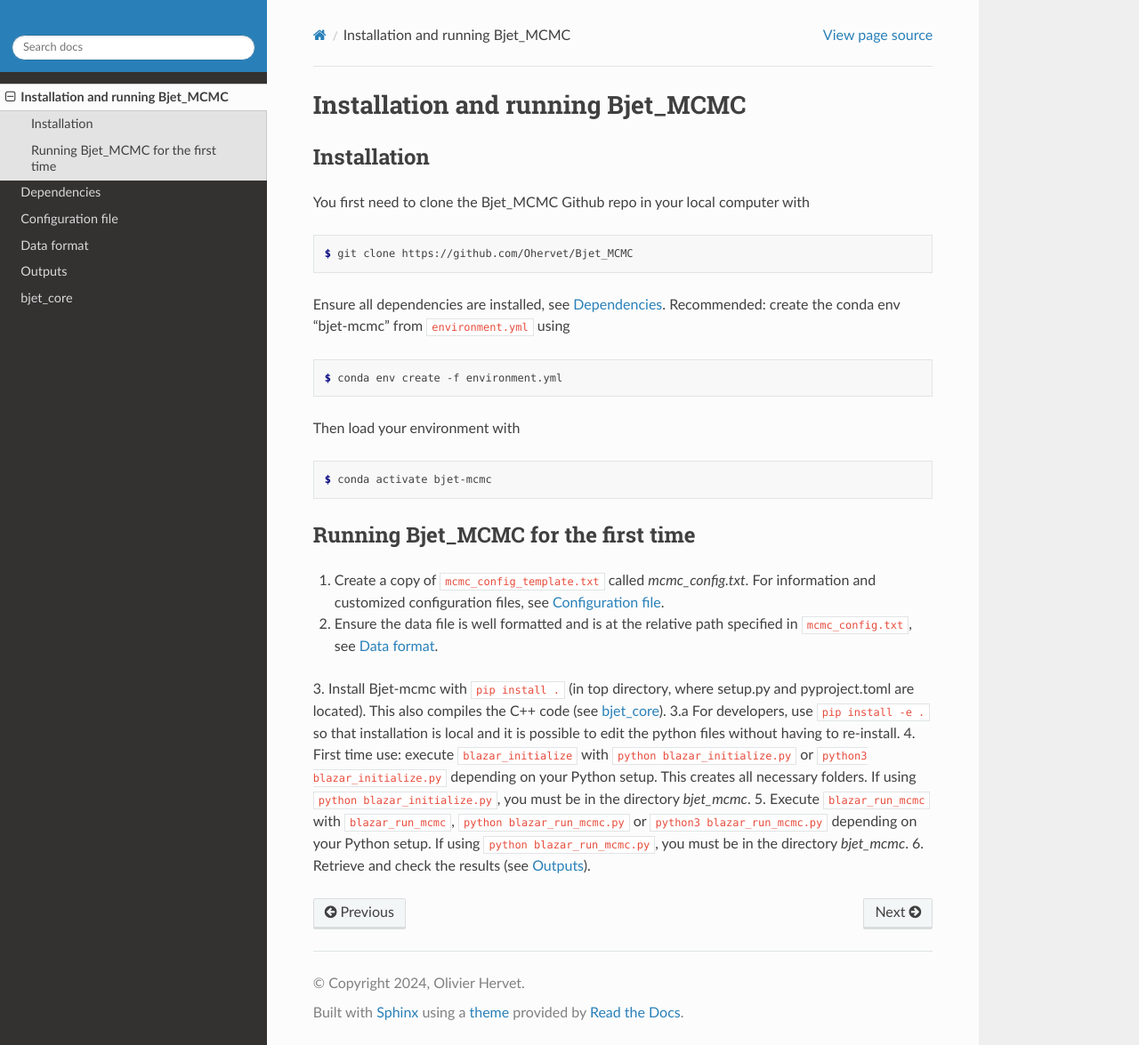
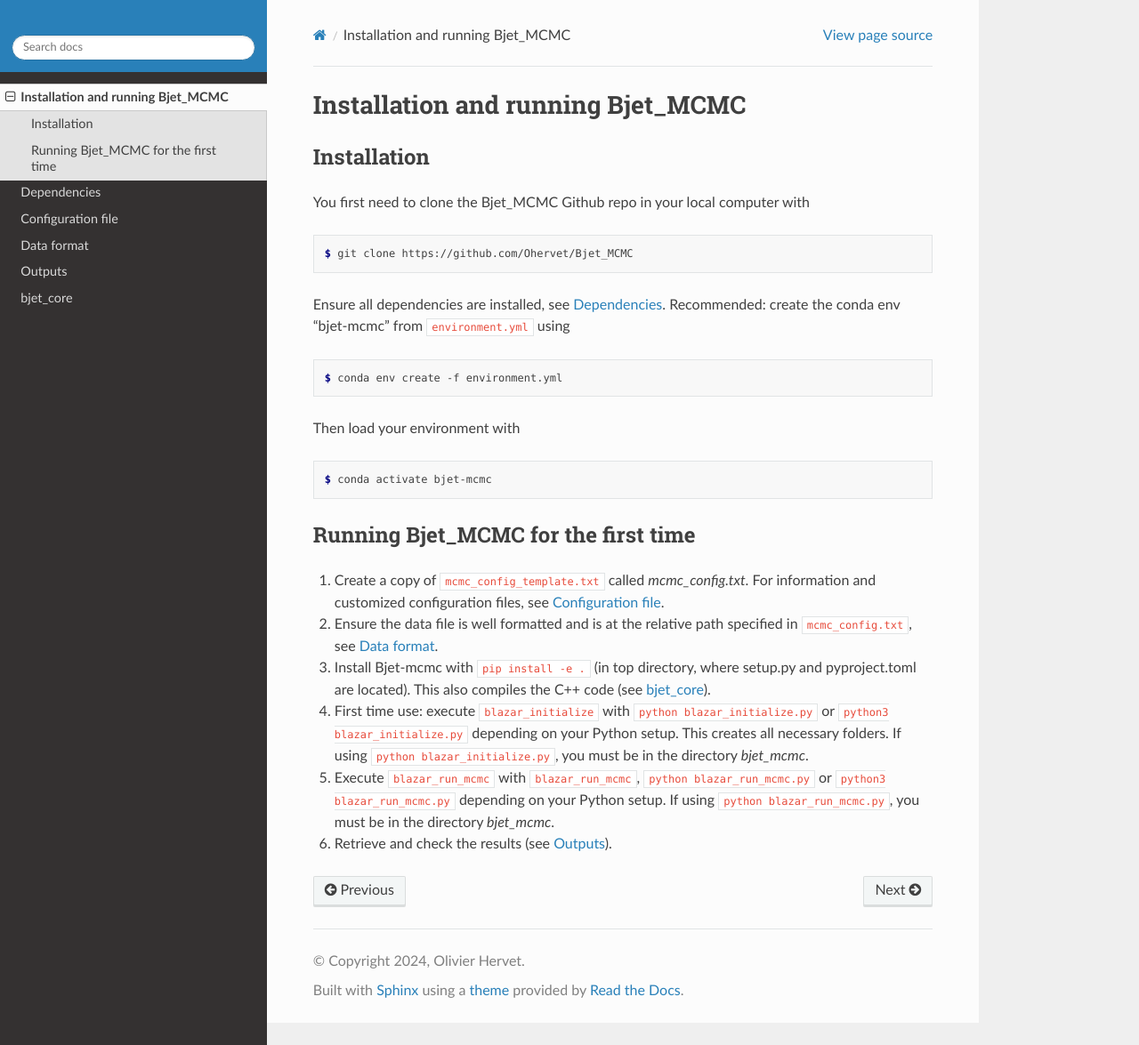
Before and after one commit to Ohervet/Bjet_MCMC, a Sphinx documentation site: the page built from docs/source/install_and_run.rst, in a window 1280 px wide and 1175 px high. Shown: the whole window at 89% size. Built offline with Sphinx 7.4.7 and the Read the Docs theme 2.0.0, drawn with Linux system fonts in a browser that asks for light colours.

Commit message:
Update install instructions to use `pip install -e . ` for all users.

```diff
--- a/docs/source/install_and_run.rst
+++ b/docs/source/install_and_run.rst
@@ -30,8 +30,7 @@
 
 1. Create a copy of ``mcmc_config_template.txt`` called `mcmc_config.txt`. For information and customized configuration files, see :doc:`configuration_file`.
 2. Ensure the data file is well formatted and is at the relative path specified in ``mcmc_config.txt``, see :doc:`data_format`.
-3. Install Bjet-mcmc with ``pip install .`` (in top directory, where setup.py and pyproject.toml are located). This also compiles the C++ code (see :doc:`bjet_core`).
-3.a For developers, use ``pip install -e .`` so that installation is local and it is possible to edit the python files without having to re-install.
+3. Install Bjet-mcmc with ``pip install -e .`` (in top directory, where setup.py and pyproject.toml are located). This also compiles the C++ code (see :doc:`bjet_core`).
 4. First time use: execute ``blazar_initialize`` with ``python blazar_initialize.py`` or ``python3 blazar_initialize.py`` depending on your Python setup. This creates all necessary folders. If using ``python blazar_initialize.py``, you must be in the directory `bjet_mcmc`.
 5. Execute ``blazar_run_mcmc`` with ``blazar_run_mcmc``, ``python blazar_run_mcmc.py`` or ``python3 blazar_run_mcmc.py`` depending on your Python setup.  If using ``python blazar_run_mcmc.py``, you must be in the directory `bjet_mcmc`.
 6. Retrieve and check the results (see :doc:`outputs`).
```
